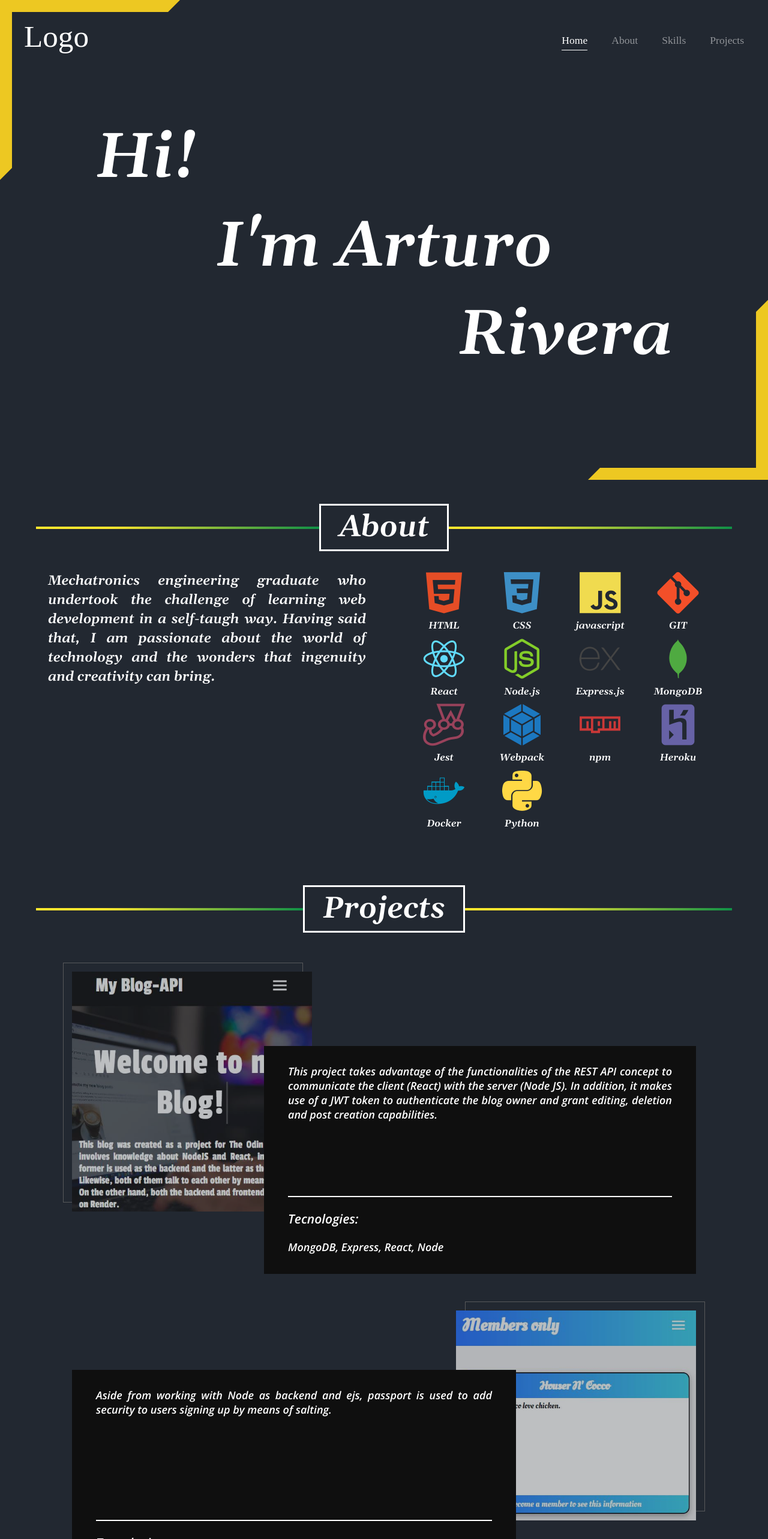
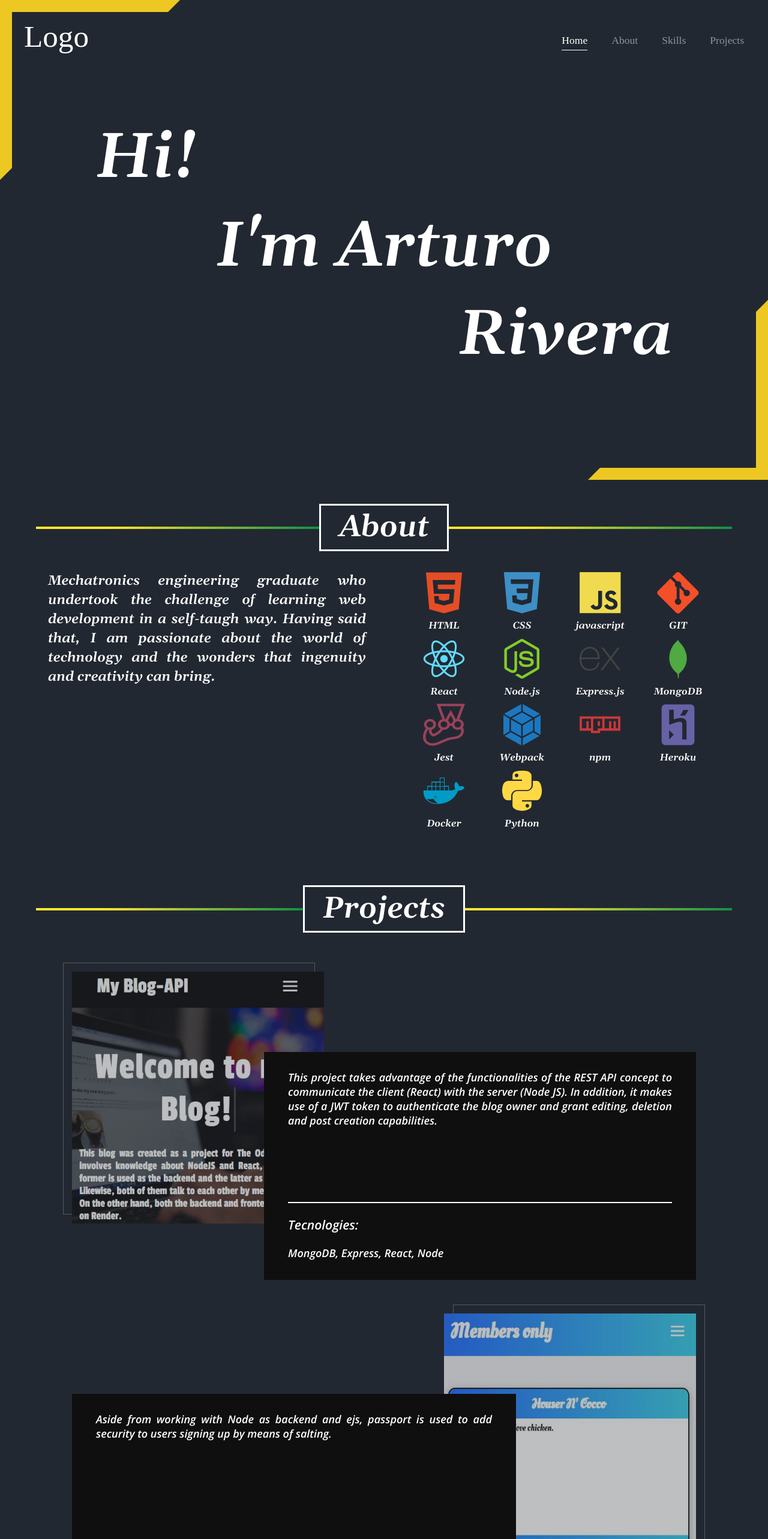
Before and after one commit to Houser97/Portfolio, a React (Create React App) app: page / in a window 1280 px wide. Shown: the top 2566 px of the page at 60% size. Built offline with nearby package versions, Linux system fonts and the light colour scheme.

Commit message:
Increase image size

```diff
--- a/src/styles/ProjectCard.css
+++ b/src/styles/ProjectCard.css
@@ -29,10 +29,10 @@
     grid-template-columns: minmax(400px, 900px) minmax(200px, 300px);
 }
 
-.project-img-container{
+.project-img-container{ /*Acá se define el tamaño de las imágenes*/
     position: relative;
-    width: 400px;
-    height: 400px;
+    width: 420px;
+    height: 420px;
     display: flex;
     overflow: visible;
     opacity: 0.7;
@@ -40,8 +40,8 @@
 
 .project-img-container-reversed{
     position: relative;
-    width: 400px;
-    height: 350px;
+    width: 420px;
+    height: 420px;
     display: flex;
     /*Con FLEX END se asegura que el elemento no se desborde del grid*/
     justify-self: flex-end;
```
